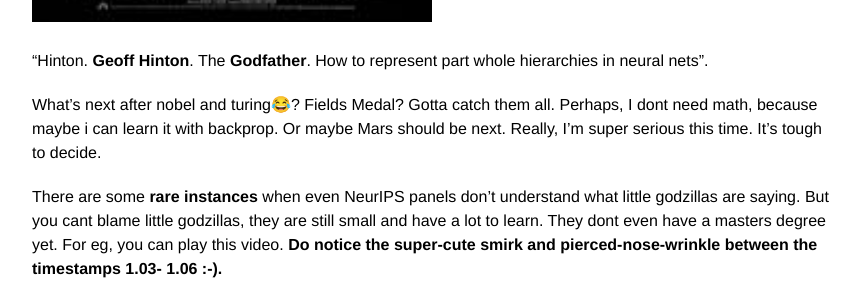
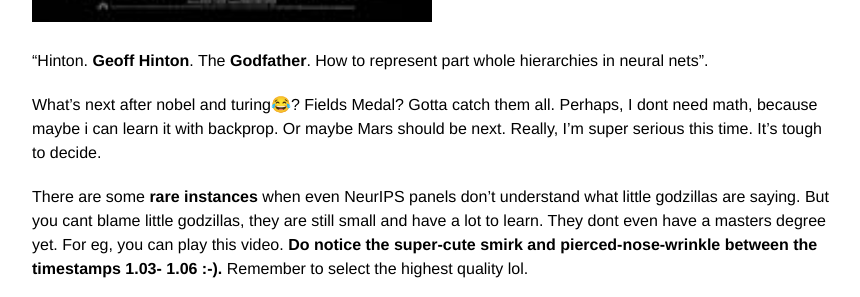
Before and after one commit to rajatmodi62/rajatmodi62.github.io, a Jekyll site: the page built from _posts/2024-10-26-hinton_apm.md, in a window 1280 px wide and 900 px high, scrolled down 8336 px, cut to the strip 0-297 px from the top of the window. Shown: the whole strip, without its empty margins (208-1068 px from the left). Built offline with Jekyll 4.4.1, drawn with Linux system fonts in a browser that asks for light colours; comment, search, counter and statistics services are not loaded.

Commit message:
soft link blog

```diff
--- a/_posts/2024-10-26-hinton_apm.md
+++ b/_posts/2024-10-26-hinton_apm.md
@@ -147,7 +147,7 @@ Godzilla-making-addiction. Little godzilla is a mere mortal after all. Sometimes
 
 What's next after nobel and turing😂? Fields Medal? Gotta catch them all. Perhaps, I dont need math, because maybe i can learn it with backprop. Or maybe Mars should be next. Really, I'm super serious this time. It's tough to decide.
 
-There are some <b> rare instances </b> when even NeurIPS panels don't understand what little godzillas are saying. But you cant blame little godzillas, they are still small and have a lot to learn. They dont even have a masters degree yet. For eg, you can play this video. <b> Do notice the super-cute smirk and pierced-nose-wrinkle between the  timestamps 1.03- 1.06 :-). </b>
+There are some <b> rare instances </b> when even NeurIPS panels don't understand what little godzillas are saying. But you cant blame little godzillas, they are still small and have a lot to learn. They dont even have a masters degree yet. For eg, you can play this video. <b> Do notice the super-cute smirk and pierced-nose-wrinkle between the  timestamps 1.03- 1.06 :-). </b> Remember to select the highest quality lol.
 <div style="position: relative; padding-bottom: 56.25%; height: 0; overflow: hidden; margin: 0;">
    <iframe width="560" height="315" src="https://www.youtube.com/embed/b-cgktoep4M?si=yBHRTyl4nd9GGkIY" title="YouTube video player" frameborder="0" allow="accelerometer; autoplay; clipboard-write; encrypted-media; gyroscope; picture-in-picture; web-share" referrerpolicy="strict-origin-when-cross-origin" allowfullscreen></iframe>
 </div>
```
